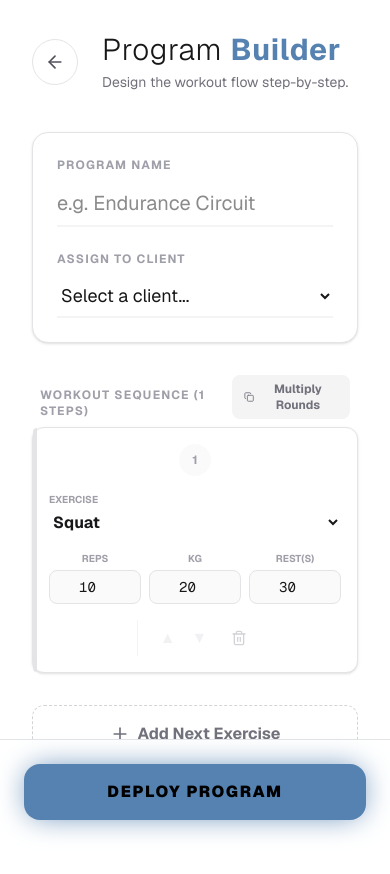
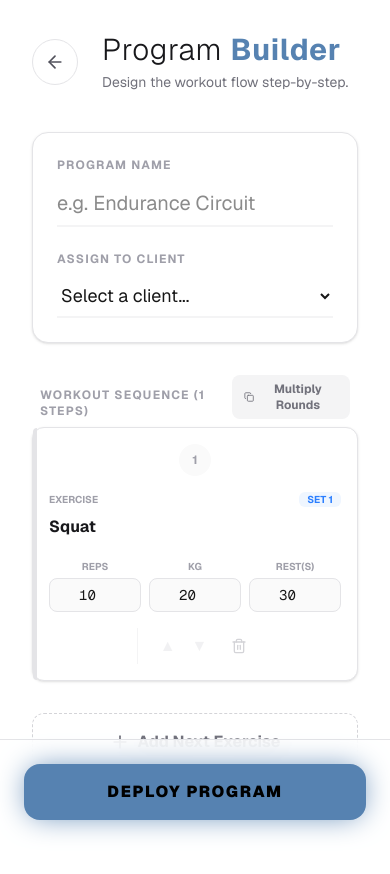
Before and after one commit to Hoirul23/straps-dev, a Next.js app: page /coach/menu/new in a window 390 px wide. Shown: the top 874 px of the page. Built offline with nearby package versions, Linux system fonts and the light colour scheme.

Commit message:
UI: Add Auto-Set Number Badges to Playlist Builder

```diff
--- a/app/coach/menu/new/page.tsx
+++ b/app/coach/menu/new/page.tsx
@@ -219,7 +219,12 @@ function CreateMenuPage() {
                         </div>
                     </div>
 
-                    {playlist.map((item, index) => (
+                    {playlist.map((item, index) => {
+                        // Calculate Set Number for UI
+                        const previousOccurrences = playlist.slice(0, index).filter(i => i.name === item.name).length;
+                        const setNumber = previousOccurrences + 1;
+
+                        return (
                             <motion.div
                                 key={item.id}
                                 initial={{ opacity: 0, y: 10 }}
@@ -235,14 +240,22 @@ function CreateMenuPage() {
 
                             {/* Exercise Select */}
                             <div className="flex-1 w-full">
-                                <label className="block text-[10px] font-bold text-zinc-400 uppercase mb-1 md:hidden">Exercise</label>
+                                <div className="flex justify-between md:hidden mb-1">
+                                     <label className="text-[10px] font-bold text-zinc-400 uppercase">Exercise</label>
+                                     <span className="text-[10px] font-bold text-blue-500 uppercase bg-blue-50 px-2 rounded-md">Set {setNumber}</span>
+                                </div>
+                                <div className="relative">
                                     <select
                                         value={item.name}
                                         onChange={(e) => updateItem(index, 'name', e.target.value)}
-                                    className="w-full bg-transparent font-bold text-zinc-900 focus:outline-none cursor-pointer"
+                                        className="w-full bg-transparent font-bold text-zinc-900 focus:outline-none cursor-pointer appearance-none py-1"
                                     >
                                         {EXERCISE_OPTIONS.map(opt => <option key={opt} value={opt}>{opt}</option>)}
                                     </select>
+                                    <span className="hidden md:inline-block absolute right-0 top-1/2 -translate-y-1/2 text-[10px] font-bold text-blue-500 uppercase bg-blue-50 px-2 rounded-md pointer-events-none">
+                                        Set {setNumber} (Auto)
+                                    </span>
+                                </div>
                             </div>
 
                             {/* Parameters */}
@@ -303,7 +316,8 @@ function CreateMenuPage() {
                                 </button>
                             </div>
                         </motion.div>
-                    ))}
+                    );
+                    })}
 
                     <div className="flex gap-4 pt-4">
                         <button
```
Lines whose indentation alone changed are shown as unchanged.
